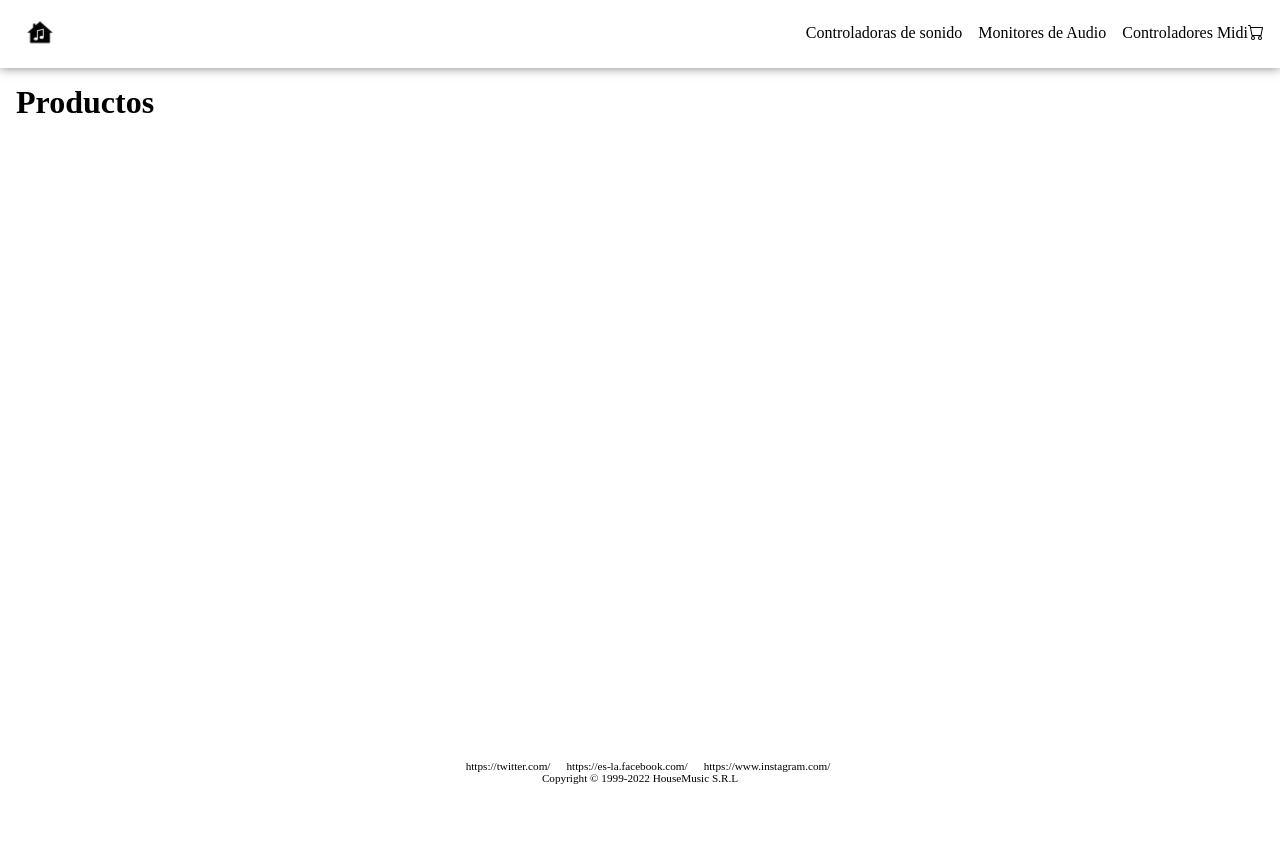
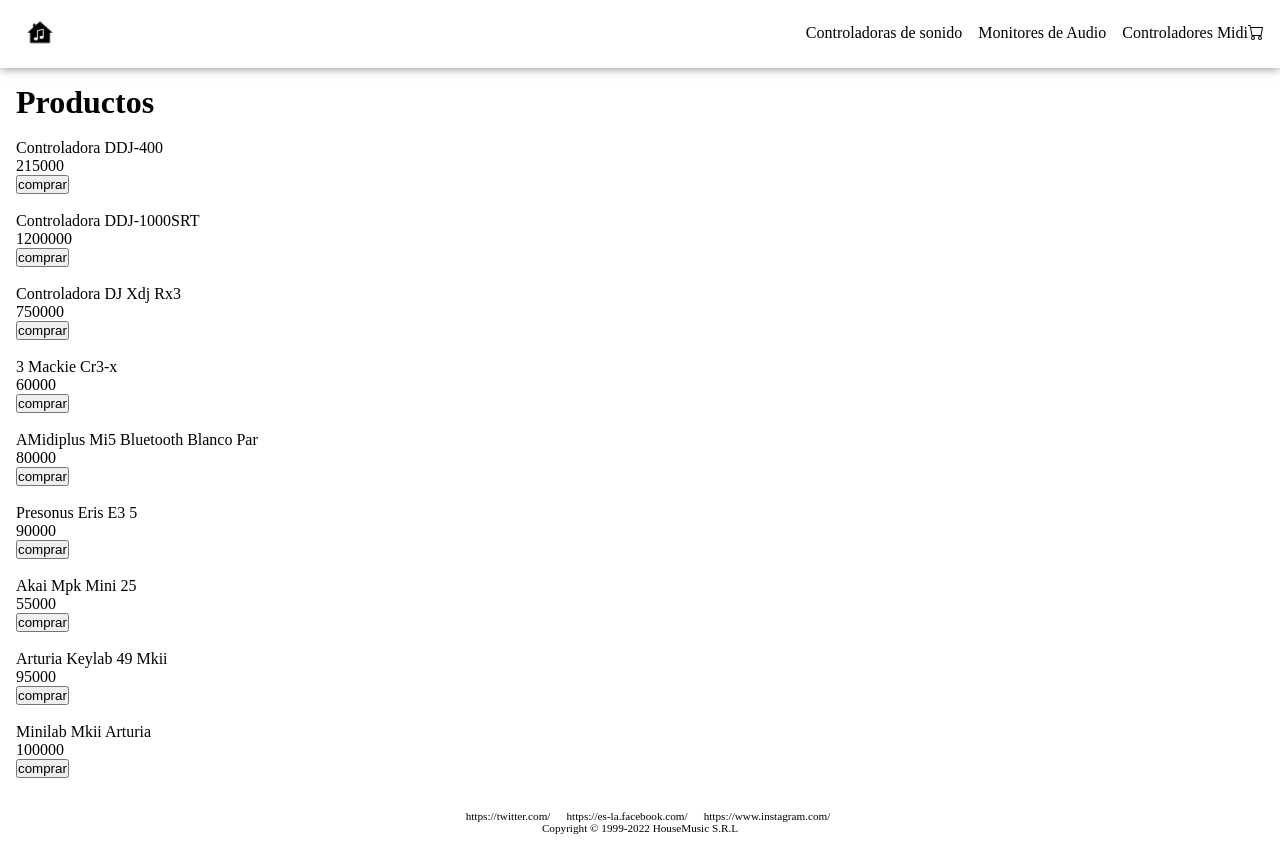
Before and after one commit to matiaspozzi/ReactJs, a React (Create React App) app: page /products in a window 1280 px wide. Before the commit the page ends 800 px from the top, so only its background shows below. Built offline with nearby package versions, Linux system fonts and the light colour scheme.

Commit message:
solucion-de-errores

```diff
--- a/src/App.js
+++ b/src/App.js
@@ -2,7 +2,6 @@
 import Header from "./components/header/Header"
 import Main from "./components/main/Main"
 import Footer from "./components/footer/Footer"
-import CartWidget from "./components/main/CartWidget"
 import { BrowserRouter } from "react-router-dom"
 
 
--- a/src/Item.js
+++ b/src/Item.js
@@ -1,18 +1,15 @@
 import React from 'react'
 import Button from 'react-bootstrap/Button';
 import Card from 'react-bootstrap/Card';
-import { productos } from './components/Products';
 
-
-
-function Objets() {
+function Objets({title, price}) {
   return (
     <Card style={{ width: '18rem' }}>
       <Card.Img src="" />
       <Card.Body>
-        <Card.Title>{productos.Title} </Card.Title>
+        <Card.Title>{title} </Card.Title>
         <Card.Text>
-          {productos.price}
+          {price}
         </Card.Text>
         <Button variant="primary">comprar</Button>
       </Card.Body>
--- a/src/components/itemListContainer/ItemList.js
+++ b/src/components/itemListContainer/ItemList.js
@@ -1,12 +1,12 @@
 import React from 'react';
-
+import Item from "../../Item"
 
 const ItemList = ({items}) => {
   return (
       <div>
       {
           items.map((item)=>{
-              return <item key={item.id} {...item}/>
+              return <Item key={item.id} {...item}/>
           })
       }
       </div>
```
